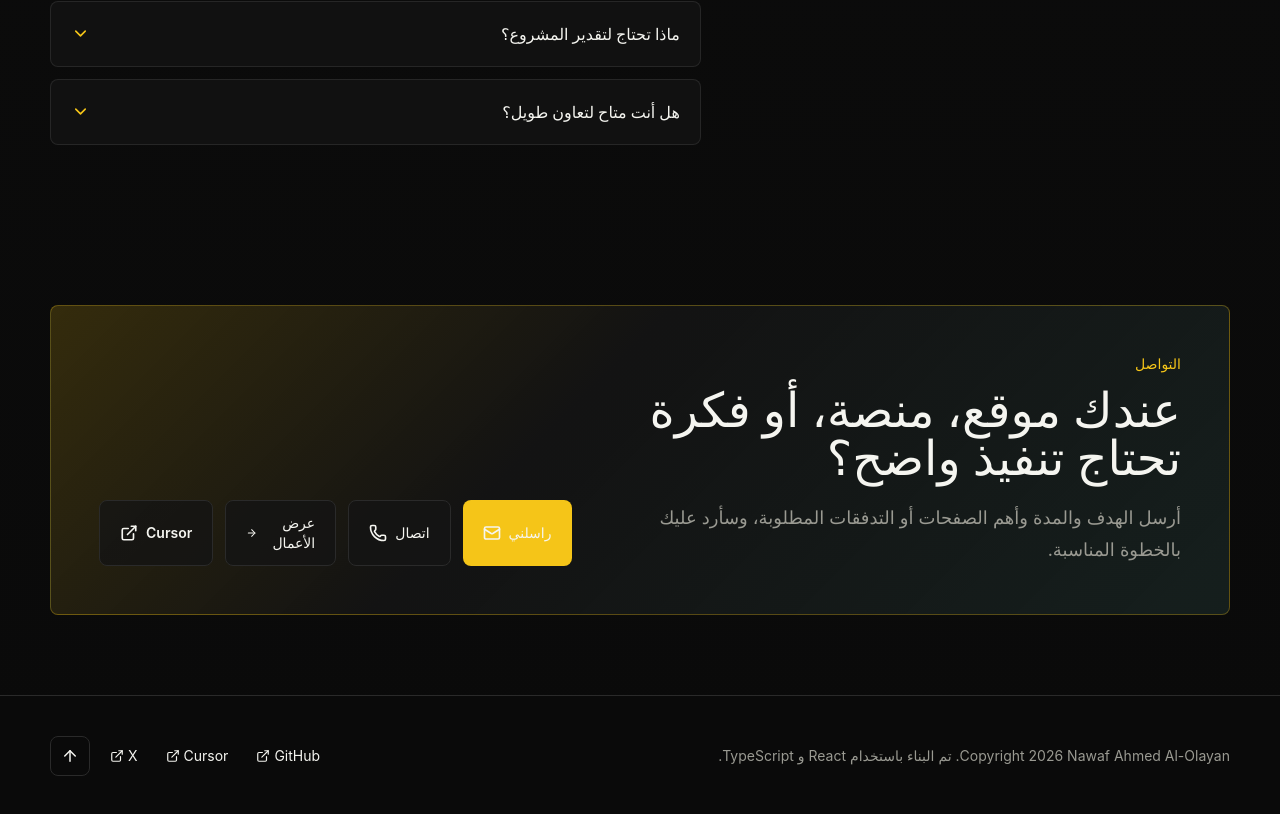
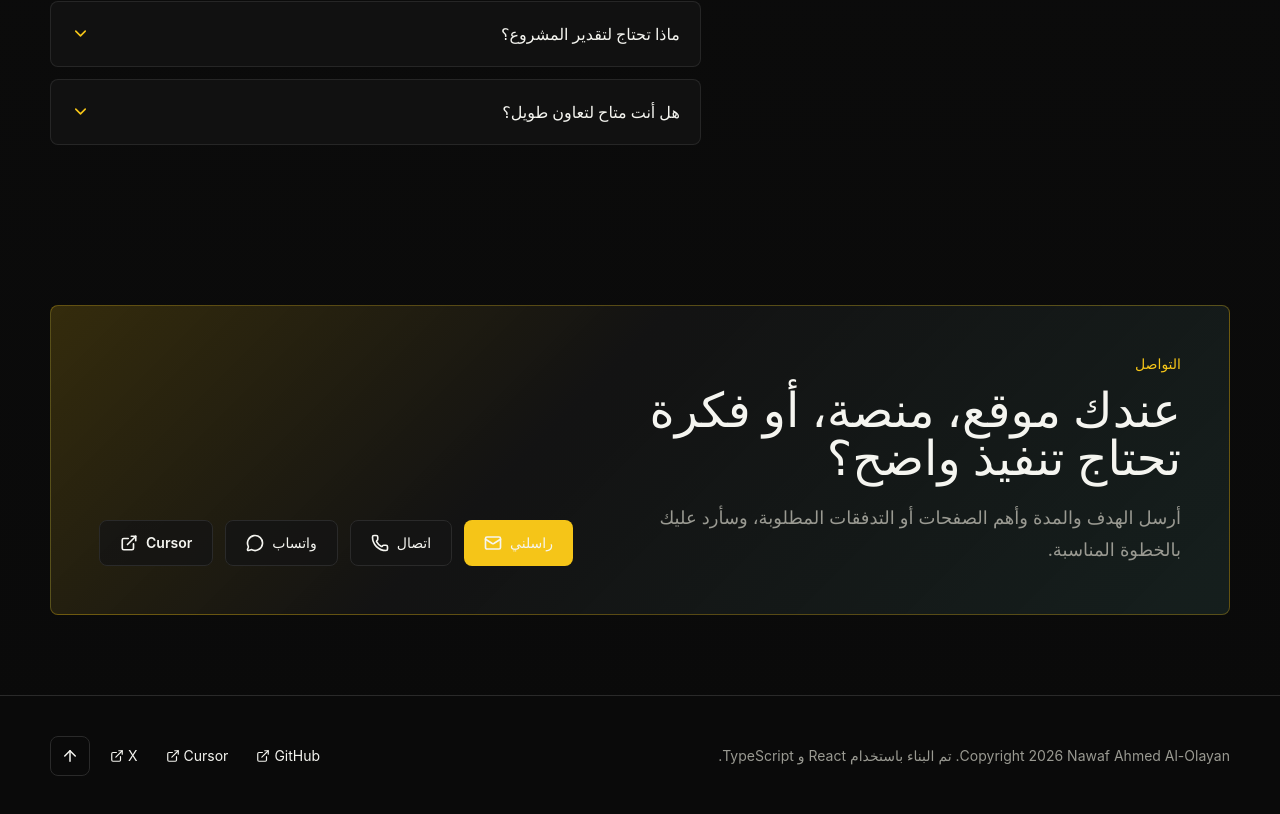
Before and after one commit to nawafoly/nawaf-portfolio, a React (Vite) app in the folder portfolio/: page / in a window 1280 px wide. Shown: the part 9170-9984 px from the top of the page. Built offline with nearby package versions, Linux system fonts and the light colour scheme.

Commit message:
Replace work button with WhatsApp contact

```diff
--- a/portfolio/src/components/sections/ContactCTA.tsx
+++ b/portfolio/src/components/sections/ContactCTA.tsx
@@ -1,4 +1,4 @@
-import { ArrowRight, ExternalLink, Mail, Phone } from 'lucide-react'
+import { ExternalLink, Mail, MessageCircle, Phone } from 'lucide-react'
 import { profile } from '../../data/profile'
 import { useLanguage } from '../../i18n/LanguageContext'
 import { PrimaryButton } from '../ui/PrimaryButton'
@@ -7,7 +7,9 @@ import { SecondaryButton } from '../ui/SecondaryButton'
 
 export function ContactCTA() {
   const cursorProfile = profile.social.find((item) => item.label === 'Cursor')
-  const { content } = useLanguage()
+  const { content, language } = useLanguage()
+  const whatsappNumber = profile.phone.replace(/\D/g, '')
+  const whatsappLabel = language === 'ar' ? 'واتساب' : 'WhatsApp'
 
   return (
     <section id="contact" className="mobile-contact-section section-padding">
@@ -32,8 +34,12 @@ export function ContactCTA() {
                 <SecondaryButton href={`tel:${profile.phone}`} icon={Phone}>
                   {content.contactCta.call}
                 </SecondaryButton>
-                <SecondaryButton href="#work-showcase" icon={ArrowRight}>
-                  {content.contactCta.reviewWork}
+                <SecondaryButton
+                  href={`https://wa.me/${whatsappNumber}`}
+                  icon={MessageCircle}
+                  target="_blank"
+                >
+                  {whatsappLabel}
                 </SecondaryButton>
                 <SecondaryButton href={cursorProfile?.href ?? '#'} icon={ExternalLink} target="_blank">
                   {content.contactCta.cursor}
```
